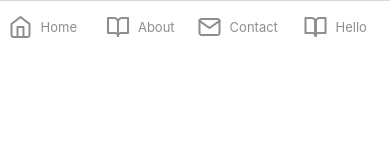
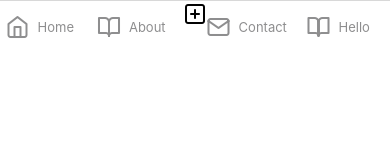
Before and after one commit to danilesky/RN-navigation-sample, a React Native app: screen /Add in a window 390 px wide. Shown: the top 160 px of the page. Built offline with nearby package versions, Linux system fonts and the light colour scheme.

Commit message:
trying to make some cool navigation

```diff
--- a/package.json
+++ b/package.json
@@ -13,6 +13,7 @@
     "@react-navigation/bottom-tabs": "^6.4.0",
     "@react-navigation/native": "^6.0.13",
     "@react-navigation/native-stack": "^6.9.0",
+    "d3-shape": "^3.1.0",
     "expo": "~46.0.13",
     "expo-status-bar": "~1.4.0",
     "react": "18.0.0",
@@ -21,6 +22,7 @@
     "react-native-reanimated": "^2.10.0",
     "react-native-safe-area-context": "^4.4.1",
     "react-native-screens": "^3.17.0",
+    "react-native-svg": "12.3.0",
     "styled-components": "^5.3.6"
   },
   "devDependencies": {
--- a/src/components/helpers/WelcomeView.component.js
+++ b/src/components/helpers/WelcomeView.component.js
@@ -6,6 +6,7 @@ const Body = styled(View)`
   flex: 1;
   align-items: center;
   justify-content: center;
+  background-color: #edf2f4;
 `;
 
 export const WelcomeView = ({ text }) => {
--- /dev/null
+++ b/src/features/components/addbutton/AddButton.component.js
@@ -0,0 +1,15 @@
+import React, { useState } from "react";
+import { AddButtonBody, BackgroundCut, Icon, Title } from "./AddButton.styled";
+
+export const AddButton = () => {
+  const [opened, setOpened] = useState(false);
+  return (
+    <BackgroundCut>
+      <AddButtonBody>
+        <Title>
+          <Icon name="plus-square" size={24} color="black" />
+        </Title>
+      </AddButtonBody>
+    </BackgroundCut>
+  );
+};
--- /dev/null
+++ b/src/features/components/addbutton/AddButton.styled.js
@@ -0,0 +1,37 @@
+import { TouchableOpacity, Text, View } from "react-native";
+import { Feather } from "@expo/vector-icons";
+import styled from "styled-components";
+
+const BackgroundCut = styled(View)`
+  padding: 10px;
+  background: #edf2f4;
+  border-radius: 70px;
+  padding: 20px;
+  margin: 0;
+  justify-content: center;
+  top: -25px;
+  position: relative;
+  height: 70px;
+  width: 70px;
+  align-items: center;
+  border-radius: 70px;
+`;
+const AddButtonBody = styled(TouchableOpacity)`
+  background: #4361ee;
+  padding: 10px;
+  margin: 0;
+  justify-content: center;
+  position: relative;
+  height: 60px;
+  width: 60px;
+  align-items: center;
+  border-radius: 60px;
+`;
+const Title = styled(Text)`
+  color: white;
+`;
+const Icon = styled(Feather)`
+  color: white;
+`;
+
+export { BackgroundCut, AddButtonBody, Icon, Title };
--- a/src/features/navigation/tab-bar-settings.js
+++ b/src/features/navigation/tab-bar-settings.js
@@ -1,6 +1,7 @@
 import React from "react";
 import { Feather } from "@expo/vector-icons";
 import { TouchableOpacity } from "react-native";
+import { AddButton } from "../components/addbutton/AddButton.component";
 
 //NOTE : ONLY WORKS FOR FEATHER ICONS !!!
 
@@ -29,7 +30,7 @@ const navigationIcon = (icons, currentRoute, color) => {
 const tabSettings = ({ route }) => ({
   tabBarIcon: ({ color }) => navigationIcon(TAB_NAVIGATION, route, color),
   tabBarButton: (props) =>
-    route.name === "Add" ? "" : <TouchableOpacity {...props} />,
+    route.name === "Add" ? <AddButton /> : <TouchableOpacity {...props} />,
 });
 
 export default tabSettings;
```
Also changed, not shown: 1 other file (tests, documents, lock files or other folders).
